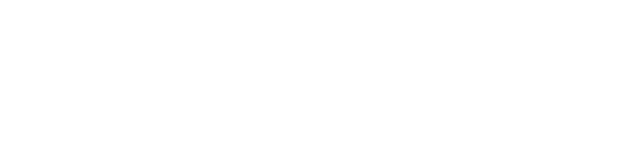
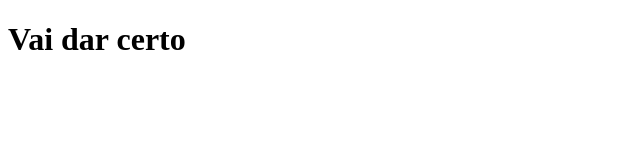
Before and after one commit to ozeias7/projeto-social, a plain HTML site: page index.html in a window 1280 px wide. Shown: the whole page, without its empty margins (0-640 px from the left). Drawn offline with Linux system fonts and the light colour scheme.

Commit message:
vai dar certo
vai dar certo

```diff
--- a/index.html
+++ b/index.html
@@ -8,6 +8,7 @@
     <title>Redes sociais</title>
 </head>
 <body>
+    <h1>Vai dar certo</h1>
 
 </body>
 </html>
```
